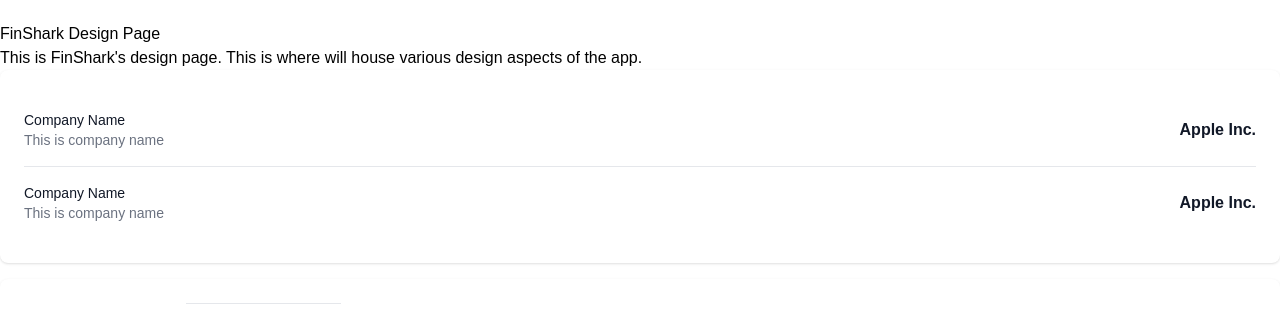
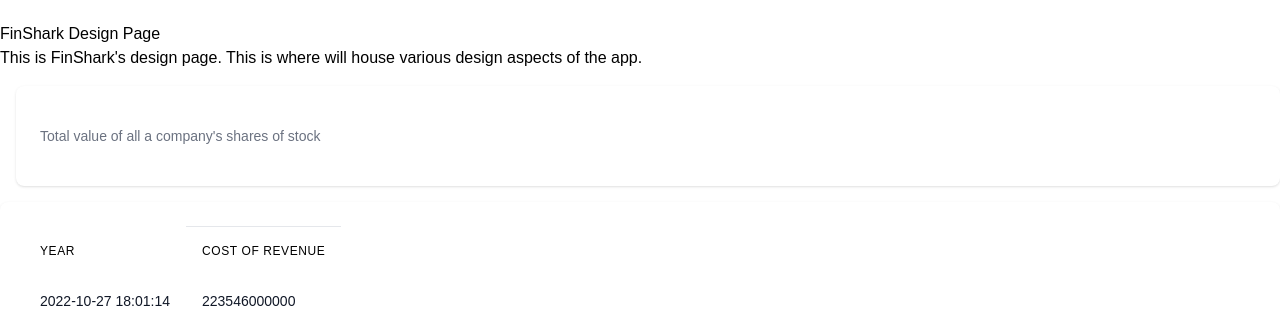
Before and after one commit to SDreow/FinShark, a React (Create React App) app in the folder frontend/: page /design-guide in a window 1280 px wide. Shown: the part 326-639 px from the top of the page. Built offline with nearby package versions, Linux system fonts and the light colour scheme.

Commit message:
Add CompanyProfile/TTM

```diff
--- a/frontend/src/Components/CompanyDashboard/CompanyDashboard.tsx
+++ b/frontend/src/Components/CompanyDashboard/CompanyDashboard.tsx
@@ -3,16 +3,17 @@
 
 type Props = {
     children: React.ReactNode;
+    ticker: string;
 };
 
-const CompanyDashboard = ({children}: Props) => {
+const CompanyDashboard = ({children, ticker}: Props) => {
   return (
     <div className="relative md:ml-64 bg-blueGray-100 w-full">
       <div className="relative pt-20 pb-32 bg-lightBlue-500">
         <div className="px-4 md:px-6 mx-auto w-full">
           <div>
             <div className="flex flex-wrap">{children}</div>
-            <div className="flex flex-wrap">{<Outlet />}</div>
+            <div className="flex flex-wrap">{<Outlet context={ticker}/>}</div>
           </div>
         </div>
       </div>
--- a/frontend/src/Components/CompanyProfile/CompanyProfile.tsx
+++ b/frontend/src/Components/CompanyProfile/CompanyProfile.tsx
@@ -1,11 +1,91 @@
-import React from 'react'
+import React, { useEffect, useState } from "react";
+import { CompanyKeyMetrics } from "../../company";
+import { useOutletContext } from "react-router-dom";
+import { getKeyMetrics } from "../../api";
+import RatioList from "../RatioList/RatioList";
 
-type Props = {}
+type Props = {};
+
+const tableConfig = [
+  {
+    Label: "Market Cap",
+    render: (company: CompanyKeyMetrics) => company.marketCapTTM,
+    subTitle: "Total value of all a company's shares of stock",
+  },
+  {
+    Label: "Current Ratio",
+    render: (company: CompanyKeyMetrics) => company.currentRatioTTM,
+    subTitle:
+      "Measures the companies ability to pay short term debt obligations",
+  },
+  {
+    Label: "Return On Equity",
+    render: (company: CompanyKeyMetrics) => company.roeTTM,
+    subTitle:
+      "Return on equity is the measure of a company's net income divided by its shareholder's equity",
+  },
+  {
+    Label: "Return On Assets",
+    render: (company: CompanyKeyMetrics) => company.returnOnTangibleAssetsTTM,
+    subTitle:
+      "Return on assets is the measure of how effective a company is using its assets",
+  },
+  {
+    Label: "Free Cashflow Per Share",
+    render: (company: CompanyKeyMetrics) => company.freeCashFlowPerShareTTM,
+    subTitle:
+      "Return on assets is the measure of how effective a company is using its assets",
+  },
+  {
+    Label: "Book Value Per Share TTM",
+    render: (company: CompanyKeyMetrics) => company.bookValuePerShareTTM,
+    subTitle:
+      "Book value per share indicates a firm's net asset value (total assets - total liabilities) on per share basis",
+  },
+  {
+    Label: "Divdend Yield TTM",
+    render: (company: CompanyKeyMetrics) => company.dividendYieldTTM,
+    subTitle: "Shows how much a company pays each year relative to stock price",
+  },
+  {
+    Label: "Capex Per Share TTM",
+    render: (company: CompanyKeyMetrics) => company.capexPerShareTTM,
+    subTitle:
+      "Capex is used by a company to aquire, upgrade, and maintain physical assets",
+  },
+  {
+    Label: "Graham Number",
+    render: (company: CompanyKeyMetrics) => company.grahamNumberTTM,
+    subTitle:
+      "This is the upperbouind of the price range that a defensive investor should pay for a stock",
+  },
+  {
+    Label: "PE Ratio",
+    render: (company: CompanyKeyMetrics) => company.peRatioTTM,
+    subTitle:
+      "This is the upperbouind of the price range that a defensive investor should pay for a stock",
+  },
+];
 
 const CompanyProfile = (props: Props) => {
-  return (
-    <div>CompanyProfile</div>
-  )
-}
+  const ticker = useOutletContext<string>();
+  const [companyData, setCompanyData] = useState<CompanyKeyMetrics>();
+  useEffect(() => {
+    const getCompanyKeyMetrics = async () => {
+      const value = await getKeyMetrics(ticker);
+      setCompanyData(value?.data[0]);
+    };
+    getCompanyKeyMetrics();
+  }, []);
+  return <>
+  {companyData? (
+    <>
+    <RatioList data={companyData} config={tableConfig} />
+    </>
+  ) : (
+    <>Loading!...</>
+  )}
+  </>;
+};
 
-export default CompanyProfile
+export default CompanyProfile;
--- a/frontend/src/Components/RatioList/RatioList.tsx
+++ b/frontend/src/Components/RatioList/RatioList.tsx
@@ -1,27 +1,12 @@
-import React from 'react'
-import { TestDataCompany } from '../Table/testData'
+import React from "react";
 
-type Props = {}
+type Props = {
+  config: any;
+  data: any;
+};
 
-const data = TestDataCompany[0];
-
-type Company = typeof data;
-
-const config = [
-    {
-        Label: "Company Name",
-        render: (company: Company) => company.companyName,
-        subTitle: "This is company name",
-    },
-    {
-        Label: "Company Name",
-        render: (company: Company) => company.companyName,
-        subTitle: "This is company name",
-    },
-];
-
-const RatioList = (props: Props) => {
-    const renderedRow = config.map(row => {
+const RatioList = ({ config, data }: Props) => {
+  const renderedRow = config.map((row: any) => {
     return (
       <li className="py-3 sm:py-4">
         <div className="flex items-center space-x-4">
@@ -38,13 +23,13 @@
           </div>
         </div>
       </li>
-        )
-    })
+    );
+  });
   return (
-    <div className="bg-white shadow rounded-lg mb-4 p-4 sm:p-6 h-full">
+    <div className="bg-white shadow rounded-lg ml-4 mt-4 mb-4 p-4 sm:p-6 h-full">
       <ul className="divide-y divided-gray-200">{renderedRow}</ul>
     </div>
-  )
-}
+  );
+};
 
-export default RatioList
+export default RatioList;
--- a/frontend/src/Pages/CompanyPage/CompanyPage.tsx
+++ b/frontend/src/Pages/CompanyPage/CompanyPage.tsx
@@ -1,11 +1,11 @@
-import React, { useEffect, useState } from 'react'
-import { useParams } from 'react-router'
-import { CompanyProfile } from '../../company';
-import { getCompanyProfile } from '../../api';
-import { get } from 'http';
-import Sidebar from '../../Components/Sidebar/Sidebar';
-import CompanyDashboard from '../../Components/CompanyDashboard/CompanyDashboard';
-import Title from '../../Components/Title/Title';
+import React, { useEffect, useState } from "react";
+import { useParams } from "react-router";
+import { CompanyProfile } from "../../company";
+import { getCompanyProfile } from "../../api";
+import { get } from "http";
+import Sidebar from "../../Components/Sidebar/Sidebar";
+import CompanyDashboard from "../../Components/CompanyDashboard/CompanyDashboard";
+import Title from "../../Components/Title/Title";
 
 interface Props {}
 
@@ -18,20 +18,23 @@
     const getProfileInit = async () => {
       const result = await getCompanyProfile(ticker!);
       setCompany(result?.data[0]);
-    }
+    };
     getProfileInit();
-  }, [])
-  return <>
+  }, []);
+  return (
+    <>
       {company ? (
         <div className="w-full relative flex ct-docs-disable-sidebar-content overflow-x-hidden">
           <Sidebar />
-      <CompanyDashboard><Title title="Company Name" subTitle={company.companyName}></Title></CompanyDashboard>
-
+          <CompanyDashboard ticker={ticker!}>
+            <Title title="Company Name" subTitle={company.companyName}></Title>
+          </CompanyDashboard>
         </div>
       ) : (
         <div>Company not found!</div>
       )}
-  </>;
+    </>
+  );
 };
 
-export default CompanyPage
+export default CompanyPage;
--- a/frontend/src/Pages/DesignPage/DesignPage.tsx
+++ b/frontend/src/Pages/DesignPage/DesignPage.tsx
@@ -1,8 +1,17 @@
 import React from "react";
 import Table from "../../Components/Table/Table";
 import RatioList from "../../Components/RatioList/RatioList";
+import { testIncomeStatementData } from "../../Components/Table/testData";
 
 type Props = {};
+
+const tableConfig = [
+  {
+    label: "Market Cap",
+    render: (company: any) => company.marketCapTTM,
+    subTitle: "Total value of all a company's shares of stock",
+  },
+];
 
 const DesignPage = (props: Props) => {
   return (
@@ -12,7 +21,7 @@
         This is FinShark's design page. This is where will house various design
         aspects of the app.
       </h2>
-      <RatioList />
+      <RatioList data={testIncomeStatementData} config={tableConfig}/>
       <Table />
     </>
   );
--- a/frontend/src/api.tsx
+++ b/frontend/src/api.tsx
@@ -1,5 +1,5 @@
 import axios from "axios";
-import { CompanyProfile, CompanySearch } from "./company";
+import { CompanyKeyMetrics, CompanyProfile, CompanySearch } from "./company";
 interface SearchResponse {
   data: CompanySearch[];
 }
@@ -31,3 +31,14 @@
     console.log("error message from API:", error.message);
   }
 };
+
+export const getKeyMetrics = async (query: string) => {
+  try {
+    const data = await axios.get<CompanyKeyMetrics[]>(
+      `https://financialmodelingprep.com/api/v3/key-metrics-ttm/${query}?limit=40&apikey=${process.env.REACT_APP_API_KEY}`
+    )
+    return data;
+  } catch (error: any) {
+    console.log("error message from API:", error.message);
+  }
+};
```
Also changed, not shown: frontend/src/company.d.ts (+62 -0 lines). Lines whose indentation alone changed are shown as unchanged.
